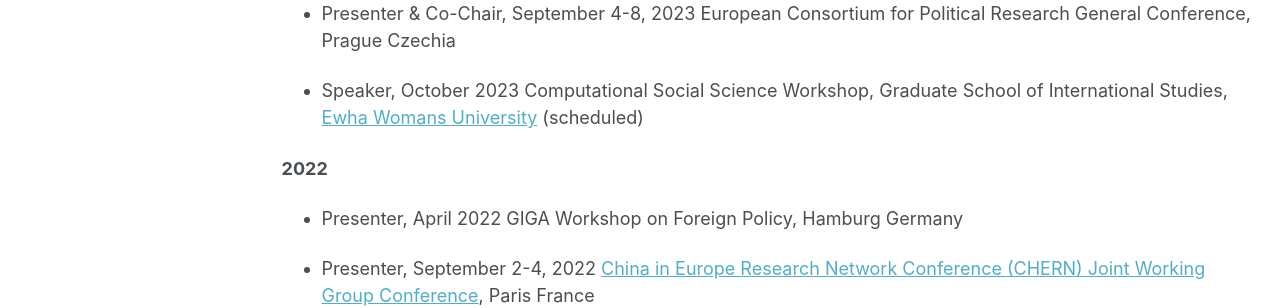
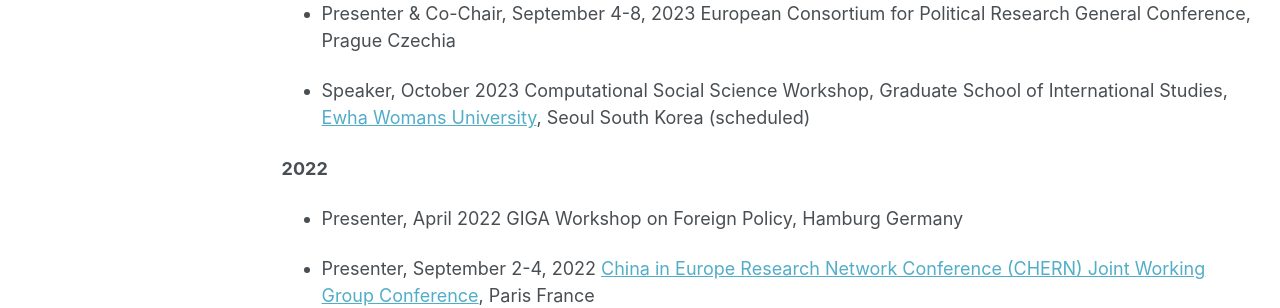
Before and after one commit to ehsong/ehsong.github.io, a Jekyll site: the page built from _pages/talks.md, in a window 1280 px wide and 1305 px high. Shown: the part 697-1005 px from the top of the window. Built offline with Jekyll 4.4.1, drawn with Linux system fonts in a browser that asks for light colours; some web fonts are replaced.

Commit message:
Update talks.md

```diff
--- a/_pages/talks.md
+++ b/_pages/talks.md
@@ -25,7 +25,7 @@
 
 - Presenter & Co-Chair, September 4-8, 2023 European Consortium for Political Research General Conference, Prague Czechia
 
-- Speaker, October 2023 Computational Social Science Workshop, Graduate School of International Studies, [Ewha Womans University](https://www.ewha.ac.kr/ewhaen/index.do) (scheduled)
+- Speaker, October 2023 Computational Social Science Workshop, Graduate School of International Studies, [Ewha Womans University](https://www.ewha.ac.kr/ewhaen/index.do), Seoul South Korea (scheduled)
 
 **2022**
 
```
